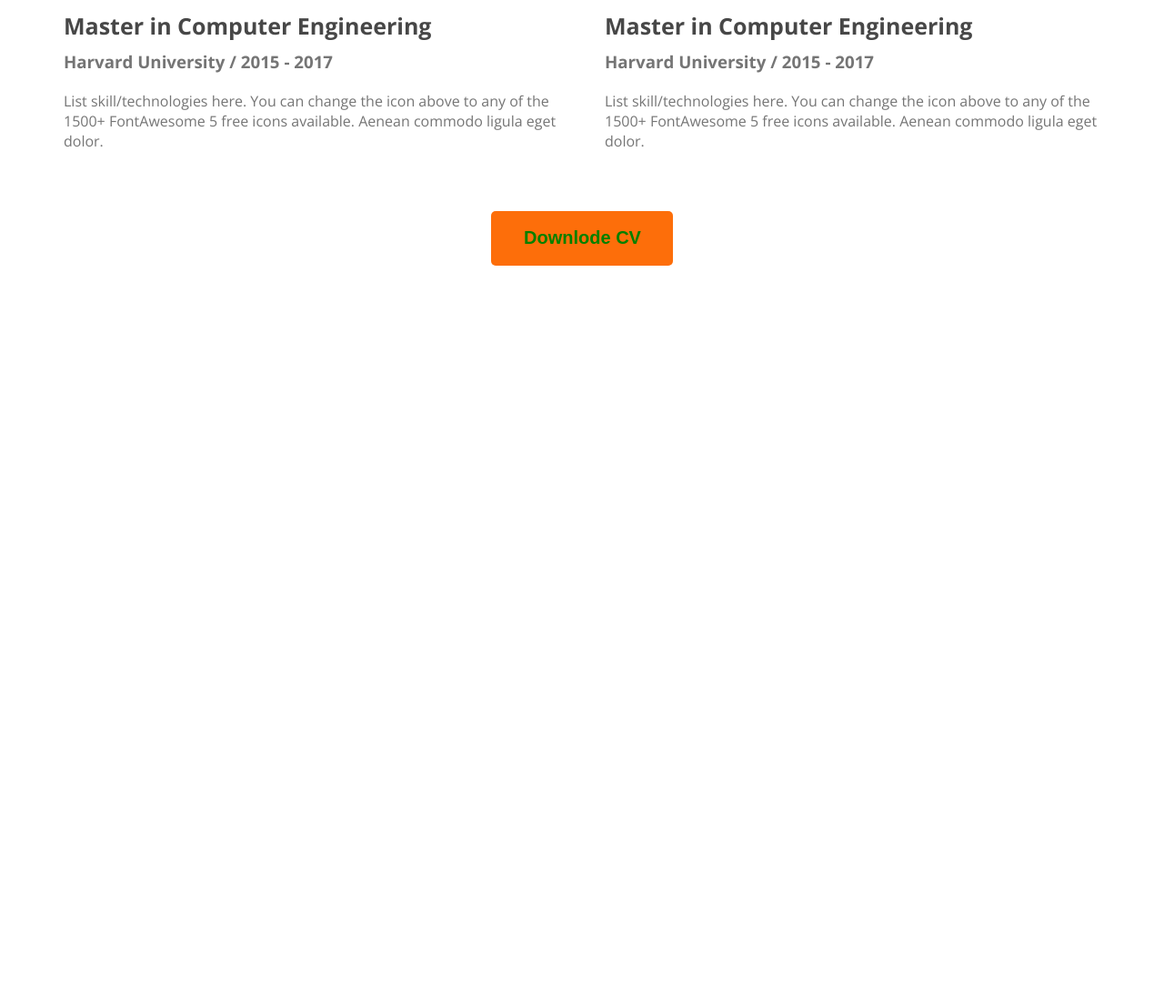
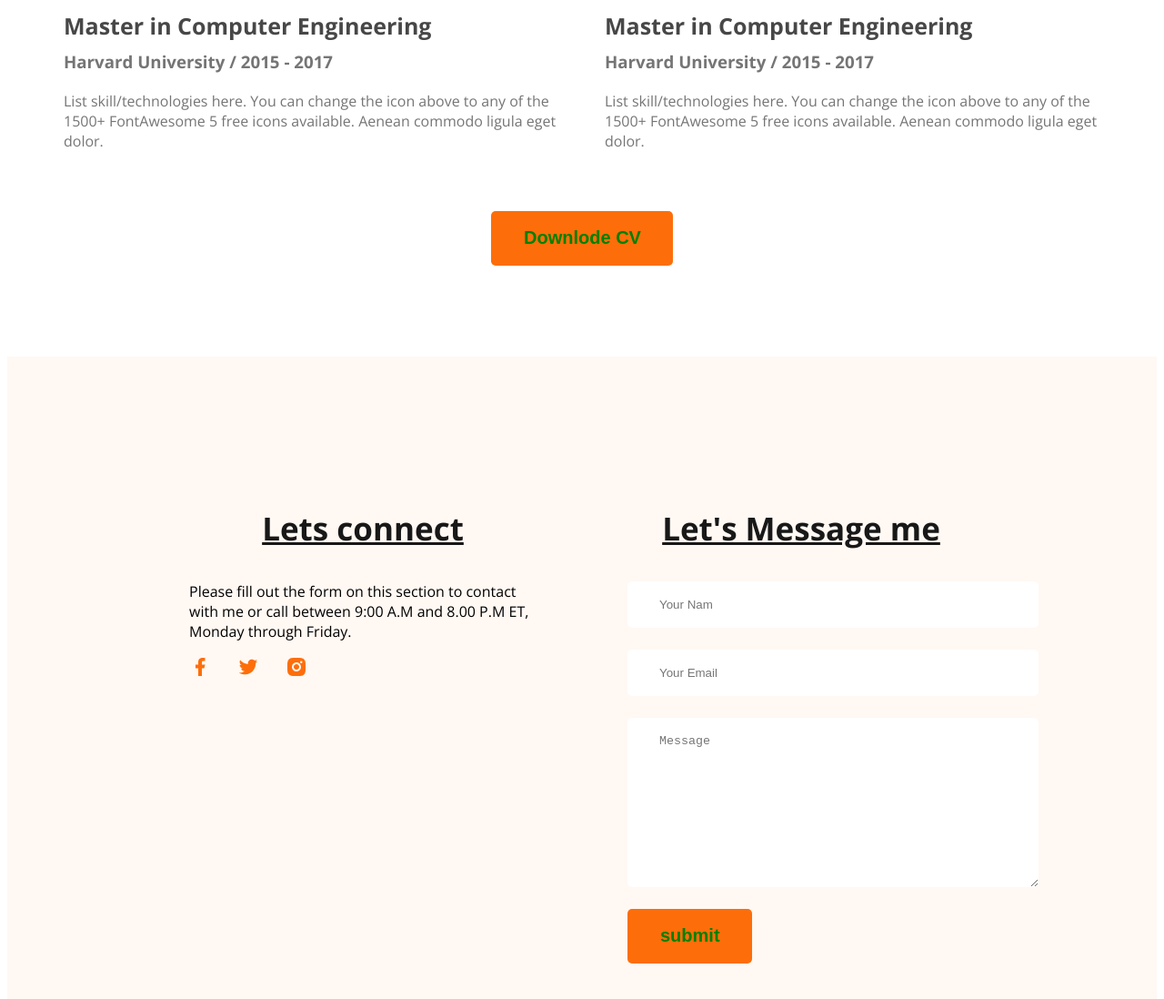
Before and after one commit to SonyMehedi/developer-portfolio, a plain HTML site: page index.html in a window 1280 px wide. Shown: the part 2806-3904 px from the top of the page at 91% size. Before the commit the page ends 3106 px from the top, so only its background shows below. Drawn offline with nearby package versions, Linux system fonts and the light colour scheme.

Commit message:
finish the work

```diff
--- a/index.html
+++ b/index.html
@@ -163,7 +163,24 @@
         </section>
     </main>
     <footer>
-
+        <div class="footer-colum">
+            <h3 class="section-title">Lets connect</h3>
+            <p class="scetion-descriotion">Please fill out the form on this section to contact with me or call between 9:00 A.M and 8.00 P.M ET, Monday through Friday.</p>
+            <div class="social-link">
+                <a href=""><img src="images/icons/facebook.png" alt=""></a>
+                <a href=""><img src="images/icons/twitter.png" alt=""></a>
+                <a href=""><img src="images/icons/insta.png" alt=""></a>
+            </div>
+        </div>
+        <div class="footer-colum">
+            <h3 class="section-title">Let's Message me</h3>
+            <form class="contuct" action="">
+                <input type="text" placeholder="Your Nam">
+                <input type="email" name="" placeholder="Your Email" id="">
+               <textarea name="" placeholder="Message" id="" cols="30" rows="10"></textarea>
+               <input class="btn-primary" type="submit" value="submit">
+            </form>
+        </div>
     </footer>
 </body>
 
--- a/style/portfoliio.css
+++ b/style/portfoliio.css
@@ -202,3 +202,27 @@ main section {
     text-align: center;
     margin-top: 50px;
 }
+/* footer section */
+footer{
+    gap: 100px;
+    display: flex;
+    background-color: #FFF8F3;
+    margin-top: 100px;
+    padding: 130px 200px;
+}
+.footer-colum{
+    width: 50%;
+}
+.social-link a{
+margin-right: 25px;
+}
+.contuct input[type="text"], .contuct input[type="email"], textarea{
+    display: block;
+    margin-bottom: 24px;
+    padding: 18px 35px;
+    color: #757575;
+    border-radius: 5px;
+    /* background-color: #FFF; */
+    border: 0;
+    width: 100%;
+}
```
